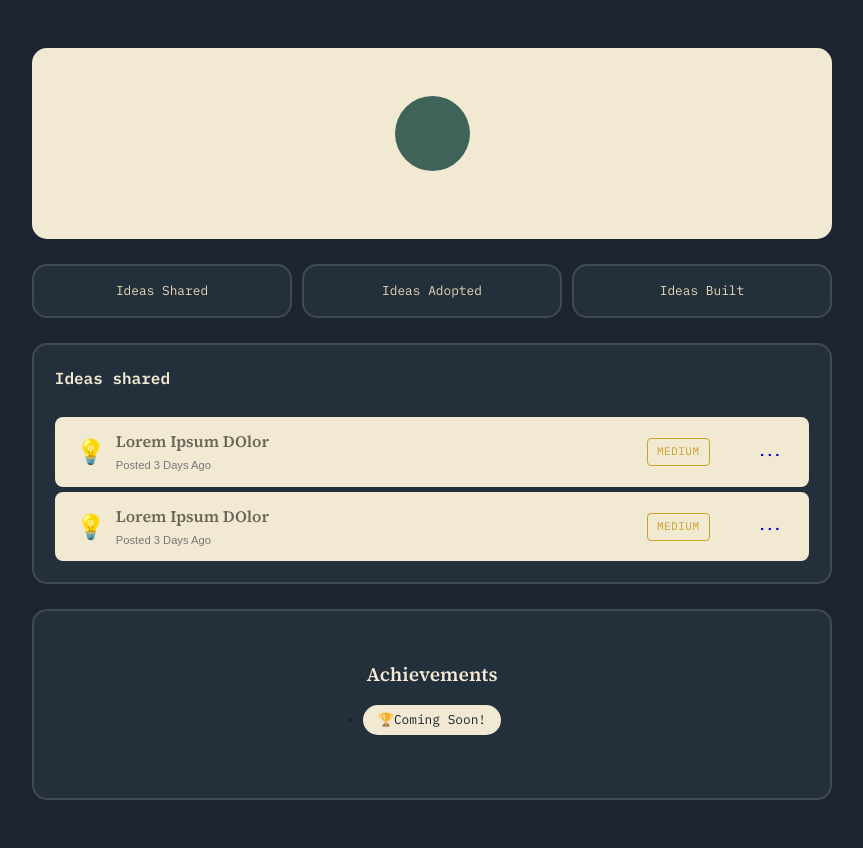
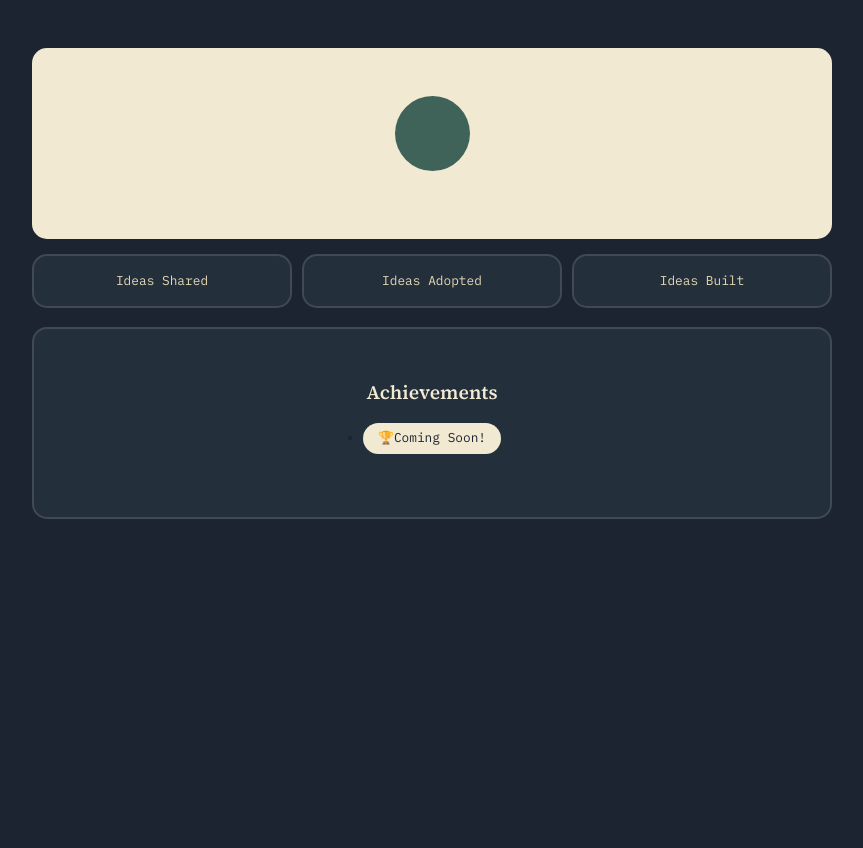
Before and after one commit to Feeder029/Lost-Ideas, a Flask app: template app/templates/profile.html in a window 1280 px wide. Shown: the whole page, without its empty margins (208-1071 px from the left). After the commit the page ends 519 px from the top, so only its background shows below. Run offline with Flask 3, Linux system fonts and the light colour scheme; the template is opened without the code that fills it, so the values that code supplies are empty.

Commit message:
improving the static user shared cards

```diff
--- a/app/static/components/profile/profile.css
+++ b/app/static/components/profile/profile.css
@@ -27,7 +27,7 @@ body {
     margin: 0 auto;
     justify-content: center;
     align-items: center;
-    gap: 25px;
+
 }
 
 .profile-card{
@@ -40,6 +40,7 @@ body {
     width: 100%;
     align-items: center;
     gap: 10px;
+    margin-bottom: 15px;
 }
 
 .profile-avatar {
@@ -70,16 +71,24 @@ body {
     flex-direction: row;
     justify-content:space-between;
     gap: 10px;
+    margin-bottom: 15px;
 }
 
 .profile-stats-row{
     background-color: var(--ink-soft);
     padding: 15px 35px;
     width: 100%;
-    text-align: center;
     border: 2px solid var(--ink-line);
     border-radius: 15px;
+    text-align: center;
+    font: inherit;
+    cursor: pointer;
+    transition: transform 0.2s ease, border-color 0.2s ease;
+}
 
+.profile-stats-row:hover {
+    transform: translateY(-2px);
+    border-color: var(--thread-gold);
 }
 
 .profile-stats-num{
@@ -100,9 +109,24 @@ body {
     width: 100%;
     display: flex;
     flex-direction: column;
-    padding: 1.3rem;
+    padding: 0 1.3rem;
     border-radius: 15px;
     border: 2px solid var(--ink-line);
+    max-height: 0;
+    margin-bottom: 0;
+    overflow: hidden;
+    opacity: 0;
+    transition:
+        max-height 0.4s ease,
+        opacity 0.3s ease,
+        padding 0.4s ease;
+}
+
+.ideas-container.show {
+    max-height: 1000px;
+    padding: 1.3rem;
+    margin-bottom: 15px;
+    opacity: 1;
 }
 
 .ideas-container-heading{
--- /dev/null
+++ b/app/static/components/profile/profile.js
@@ -0,0 +1,8 @@
+const statButtons = document.querySelectorAll(".profile-stats-row");
+const ideasContainer = document.querySelector(".ideas-container");
+
+statButtons.forEach(button => {
+    button.addEventListener("click", () => {
+        ideasContainer.classList.toggle("show");
+    });
+});
--- a/app/templates/profile.html
+++ b/app/templates/profile.html
@@ -15,22 +15,28 @@
             <p class="profile-bio"></p>
         </div>
         <div class="profile-stats">
-            <div class="profile-stats-row">
-                <h2 class="profile-stats-num" id="ideas-shared">{{ stats.ideas_shared }}</h2>
+
+            <button class="profile-stats-row" type="button" data-target="ideas-shared">
+                <h2 class="profile-stats-num" id="ideas-shared">
+                    {{ stats.ideas_shared }}
+                </h2>
                 <p class="stats-title">Ideas Shared</p>
-            </div>
-            <div class="profile-stats-row">
-                <h2 class="profile-stats-num" id="ideas-adopted">{{ stats.ideas_adopted }}</h2>
+            </button>
+
+            <button class="profile-stats-row" type="button" data-target="ideas-adopted">
+                <h2 class="profile-stats-num" id="ideas-adopted">
+                    {{ stats.ideas_adopted }}
+                </h2>
                 <p class="stats-title">Ideas Adopted</p>
-            </div>
-            <div class="profile-stats-row">
-                <h2 class="profile-stats-num" id="ideas-Built">{{ stats.ideas_built }}</h2>
+            </button>
+
+            <button class="profile-stats-row" type="button" data-target="ideas-built">
+                <h2 class="profile-stats-num" id="ideas-built">
+                    {{ stats.ideas_built }}
+                </h2>
                 <p class="stats-title">Ideas Built</p>
-            </div>
-            <!-- <div class="profile-stats-row">
-                <h2 class="profile-stats-num" id="followers">1.2M</h2>
-                <p class="stats-title">Followers</p>
-            </div> -->
+            </button>
+
         </div>
         <div class="ideas-container">
             <div class="ideas-container-heading">
@@ -68,5 +74,8 @@
         </div>
     </section>
 
+    {% block scripts %}
+        <script src="{{ url_for('static', filename='components/profile/profile.js') }}"></script>
+    {% endblock %}
 </body>
 </html>
```
